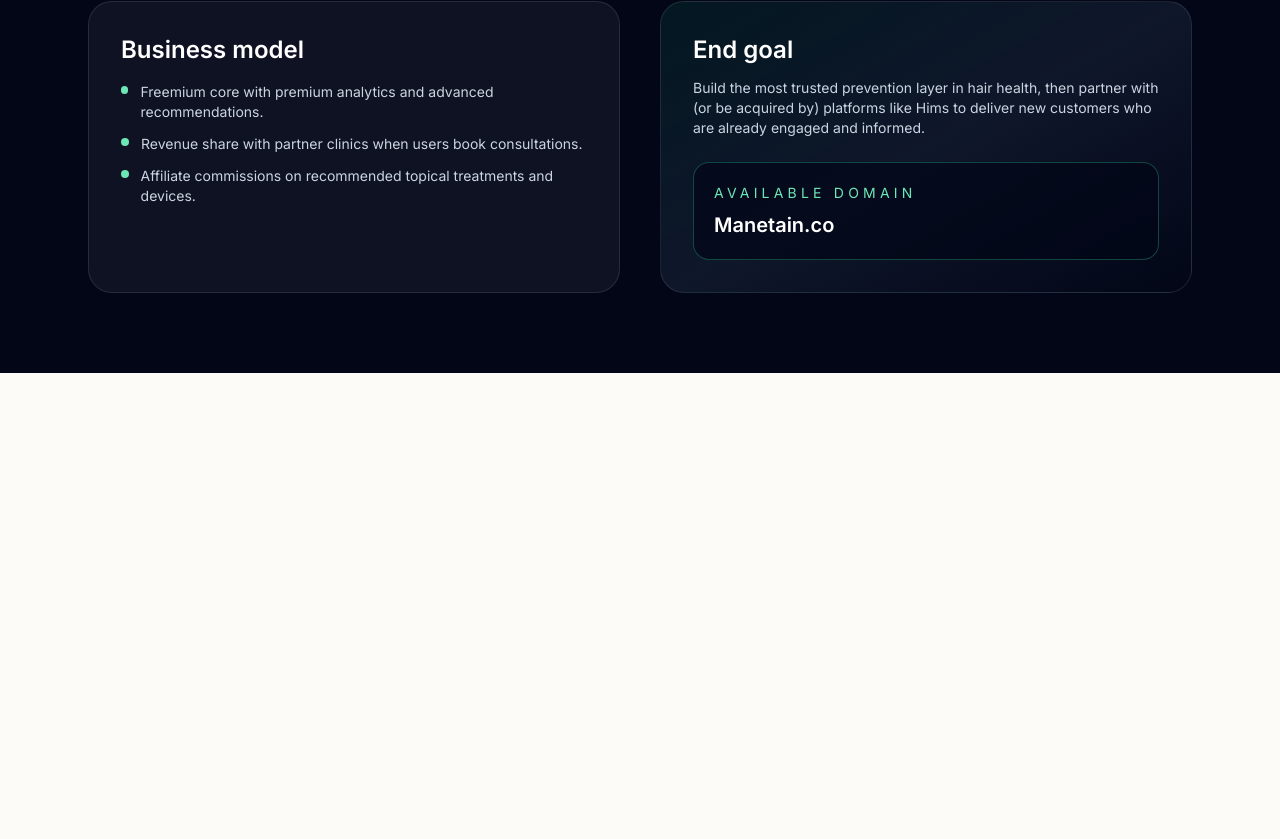
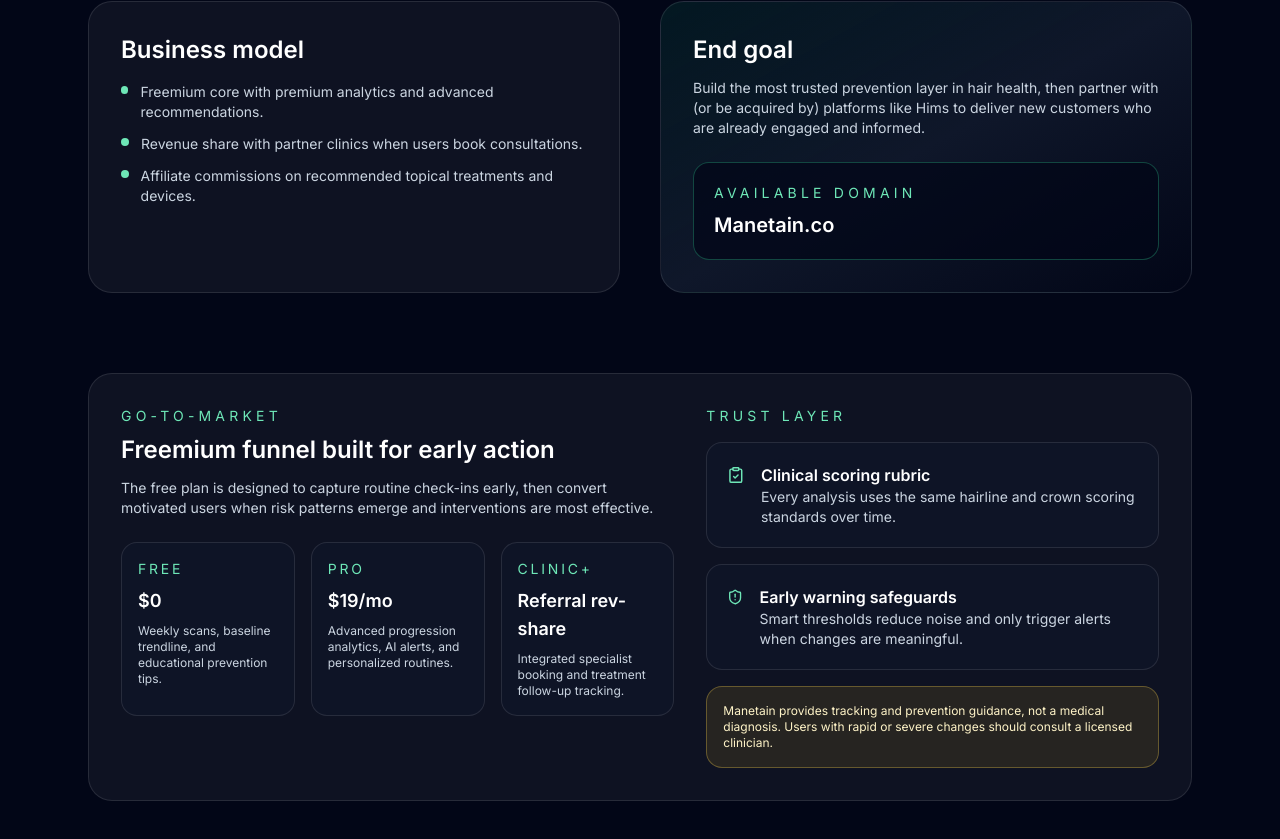
Before and after one commit to march-dave/react-next-anycase, a Next.js app: page /hairloss in a window 1280 px wide. Shown: the part 1773-2612 px from the top of the page. Before the commit the page ends 2146 px from the top, so only its background shows below. Built offline with nearby package versions, Linux system fonts and the light colour scheme.

Commit message:
Enhance hair loss landing page with GTM and trust sections

```diff
--- a/pages/hairloss.js
+++ b/pages/hairloss.js
@@ -4,7 +4,9 @@ import {
   CalendarDays,
   Camera,
   CheckCircle2,
+  ClipboardCheck,
   Dna,
+  ShieldAlert,
   Sparkles,
   Stethoscope,
 } from 'lucide-react'
@@ -82,6 +84,38 @@ const businessModel = [
   'Freemium core with premium analytics and advanced recommendations.',
   'Revenue share with partner clinics when users book consultations.',
   'Affiliate commissions on recommended topical treatments and devices.',
+]
+
+const pricingTiers = [
+  {
+    name: 'Free',
+    price: '$0',
+    details: 'Weekly scans, baseline trendline, and educational prevention tips.',
+  },
+  {
+    name: 'Pro',
+    price: '$19/mo',
+    details: 'Advanced progression analytics, AI alerts, and personalized routines.',
+  },
+  {
+    name: 'Clinic+',
+    price: 'Referral rev-share',
+    details: 'Integrated specialist booking and treatment follow-up tracking.',
+  },
+]
+
+const trustPillars = [
+  {
+    title: 'Clinical scoring rubric',
+    description: 'Every analysis uses the same hairline and crown scoring standards over time.',
+    icon: ClipboardCheck,
+  },
+  {
+    title: 'Early warning safeguards',
+    description:
+      'Smart thresholds reduce noise and only trigger alerts when changes are meaningful.',
+    icon: ShieldAlert,
+  },
 ]
 
 export default function HairLoss() {
@@ -233,6 +267,45 @@ export default function HairLoss() {
             </div>
           </div>
         </section>
+
+        <section className="mx-auto max-w-6xl px-6 pb-24">
+          <div className="grid gap-8 rounded-3xl border border-white/10 bg-white/5 p-8 lg:grid-cols-[1.1fr_0.9fr]">
+            <div>
+              <p className="text-sm uppercase tracking-[0.3em] text-emerald-300">Go-to-market</p>
+              <h3 className="mt-2 text-2xl font-semibold">Freemium funnel built for early action</h3>
+              <p className="mt-3 text-sm text-slate-300">
+                The free plan is designed to capture routine check-ins early, then convert motivated
+                users when risk patterns emerge and interventions are most effective.
+              </p>
+              <div className="mt-6 grid gap-4 sm:grid-cols-3">
+                {pricingTiers.map((tier) => (
+                  <div key={tier.name} className="rounded-2xl border border-white/10 bg-slate-900/60 p-4">
+                    <p className="text-sm uppercase tracking-[0.2em] text-emerald-300">{tier.name}</p>
+                    <p className="mt-2 text-lg font-semibold">{tier.price}</p>
+                    <p className="mt-2 text-xs text-slate-300">{tier.details}</p>
+                  </div>
+                ))}
+              </div>
+            </div>
+
+            <div className="space-y-4">
+              <p className="text-sm uppercase tracking-[0.3em] text-emerald-300">Trust layer</p>
+              {trustPillars.map((pillar) => (
+                <div key={pillar.title} className="flex gap-4 rounded-2xl border border-white/10 bg-slate-900/60 p-5">
+                  <pillar.icon className="h-6 w-6 text-emerald-300" />
+                  <div>
+                    <h4 className="text-base font-semibold">{pillar.title}</h4>
+                    <p className="text-sm text-slate-300">{pillar.description}</p>
+                  </div>
+                </div>
+              ))}
+              <p className="rounded-2xl border border-amber-300/30 bg-amber-400/10 p-4 text-xs text-amber-100">
+                Manetain provides tracking and prevention guidance, not a medical diagnosis. Users
+                with rapid or severe changes should consult a licensed clinician.
+              </p>
+            </div>
+          </div>
+        </section>
       </main>
     </div>
   )
```
